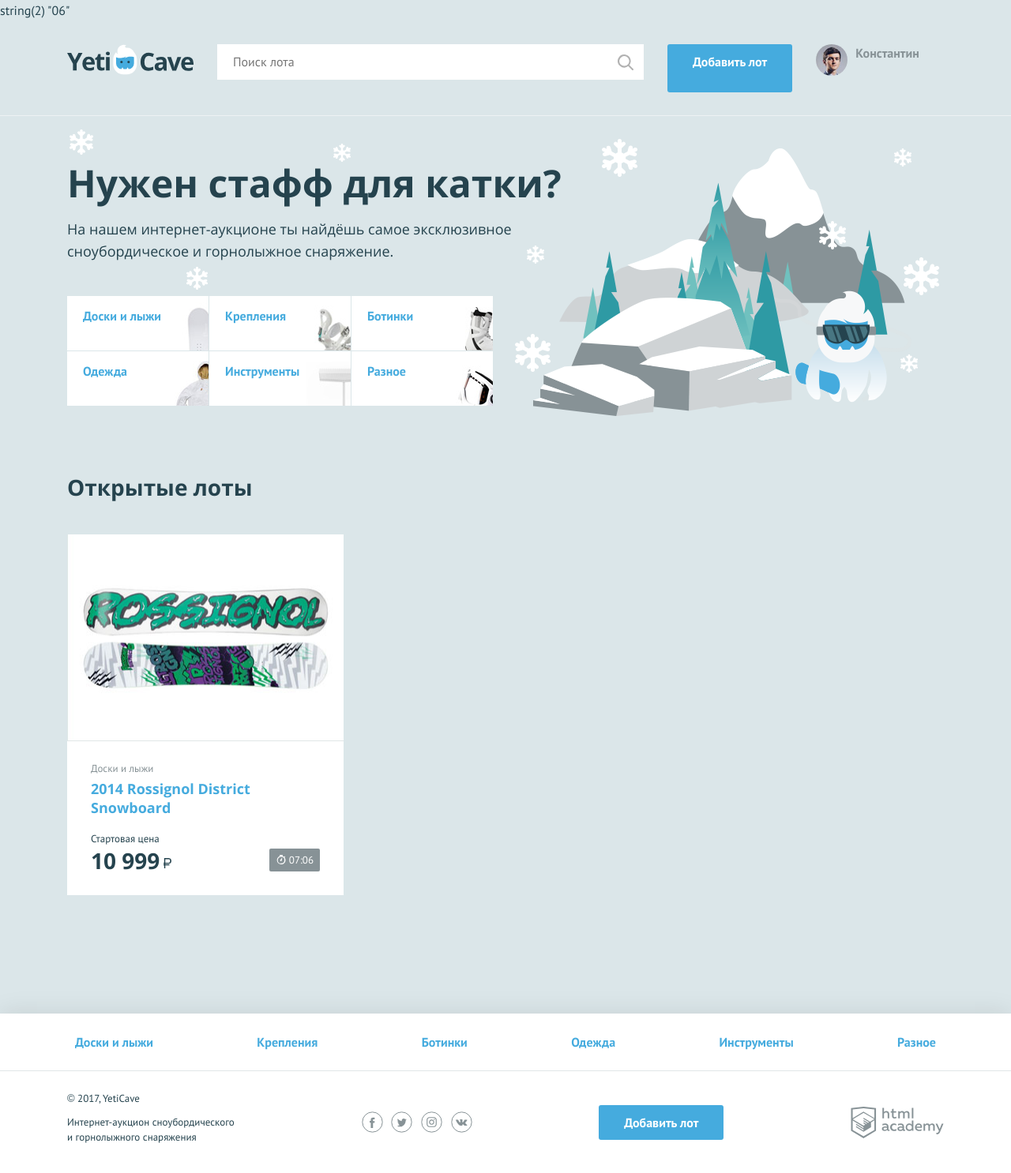
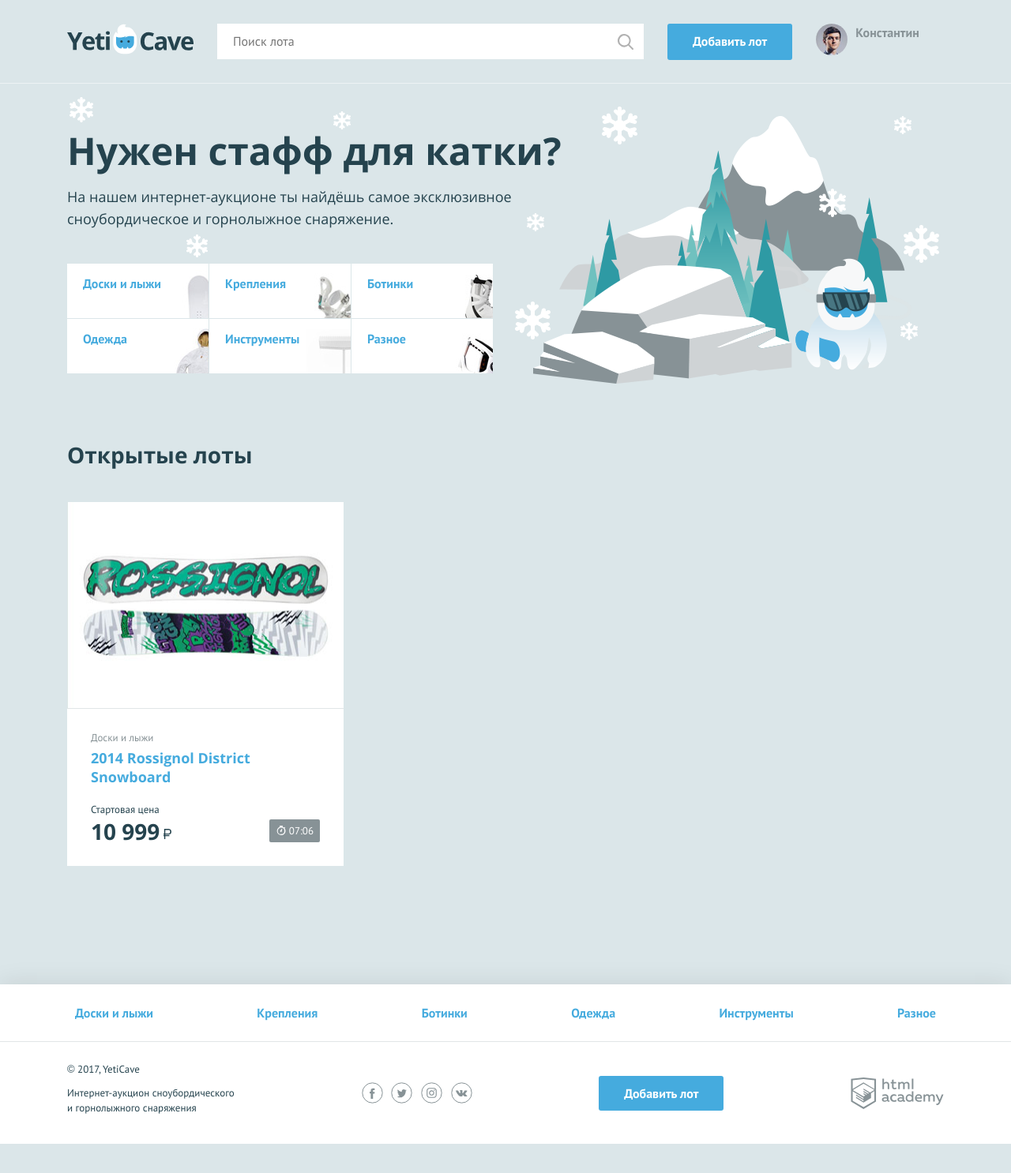
Before and after one commit to krivokora-vlad/167185-yeticave, a PHP site: page / in a window 1280 px wide. Shown: the whole page at 79% size. After the commit the page ends 1449 px from the top, so only its background shows below. Run offline with PHP 8.4, Linux system fonts and the light colour scheme.

Commit message:
Исправление string

```diff
--- a/index.php
+++ b/index.php
@@ -17,9 +17,8 @@ $tomorrow = strtotime('tomorrow midnight');
 $now = strtotime('now');
 
 $diff = $tomorrow - $now;
-$hours = (string) str_pad(floor($diff / 3600), 2, "0", STR_PAD_LEFT);
-$minutes = (string) str_pad(floor($diff / 60) - ($hours * 60), 2, "0", STR_PAD_LEFT);
-var_dump($minutes);
+$hours = str_pad(strval(floor($diff / 3600)), 2, "0", STR_PAD_LEFT);
+$minutes = str_pad(strval(floor($diff / 60) - ($hours * 60)), 2, "0", STR_PAD_LEFT);
 
 // далее нужно вычислить оставшееся время до начала следующих суток и записать его в переменную $lot_time_remaining
 $lot_time_remaining = $hours.':'.$minutes;
```
